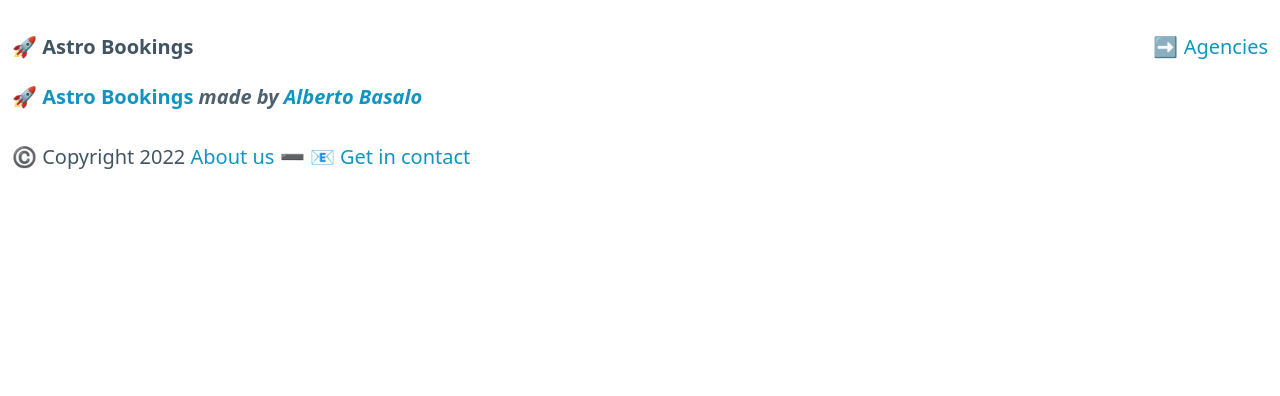
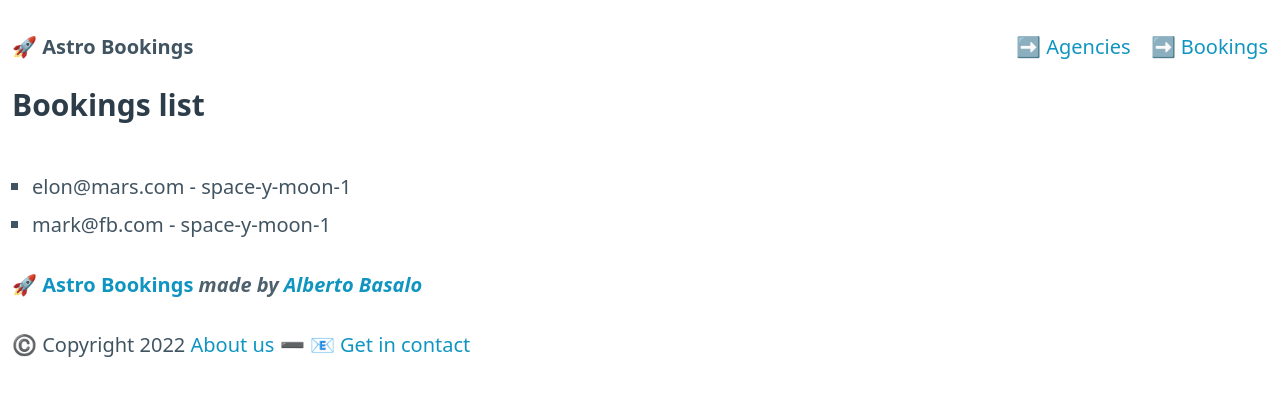
Before and after one commit to AlbertoBasaloLabs/softtek-angular_intro-noviembre, an Angular app: page /bookings in a window 1280 px wide. Before the commit this address led to /. Shown: the top 396 px of the page. Built offline with nearby package versions, Linux system fonts and the light colour scheme; data requests are answered from the project's data file.

Commit message:
feat: get bookings

```diff
--- a/src/app/app-routing.module.ts
+++ b/src/app/app-routing.module.ts
@@ -27,6 +27,11 @@ const routes: Routes = [
     loadChildren: () =>
       import("./routes/book/book.module").then((m) => m.BookModule),
   },
+  {
+    path: "bookings",
+    loadChildren: () =>
+      import("./routes/bookings/bookings.module").then((m) => m.BookingsModule),
+  },
 ];
 
 @NgModule({
--- a/src/app/core/header.component.ts
+++ b/src/app/core/header.component.ts
@@ -12,6 +12,7 @@ import { Component, Input } from "@angular/core";
         </ul>
         <ul>
           <li><a routerLink="/agencies">➡️ Agencies</a> </li>
+          <li><a routerLink="/bookings">➡️ Bookings</a> </li>
         </ul>
       </nav>
     </header>
--- /dev/null
+++ b/src/app/routes/bookings/bookings-routing.module.ts
@@ -0,0 +1,11 @@
+import { NgModule } from '@angular/core';
+import { RouterModule, Routes } from '@angular/router';
+import { BookingsComponent } from './bookings.component';
+
+const routes: Routes = [{ path: '', component: BookingsComponent }];
+
+@NgModule({
+  imports: [RouterModule.forChild(routes)],
+  exports: [RouterModule]
+})
+export class BookingsRoutingModule { }
--- /dev/null
+++ b/src/app/routes/bookings/bookings.component.ts
@@ -0,0 +1,27 @@
+import { Component, OnInit } from "@angular/core";
+import { Booking } from "src/app/models/booking.interface";
+import { ApiService } from "src/app/services/api.service";
+
+@Component({
+  selector: "app-bookings",
+  template: `
+    <h3>Bookings list</h3>
+    <ul>
+      <li *ngFor="let booking of bookings">
+        {{ booking.customerEmail }} - {{ booking.tripId }}
+      </li>
+    </ul>
+  `,
+  styles: [],
+})
+export class BookingsComponent implements OnInit {
+  bookings: Booking[] = [];
+
+  constructor(private api: ApiService) {}
+
+  ngOnInit(): void {
+    this.api.getBookings$().subscribe((bookings) => {
+      this.bookings = bookings;
+    });
+  }
+}
```
Also changed, not shown: src/app/routes/bookings/bookings.module.ts (added, +17 -0 lines).
